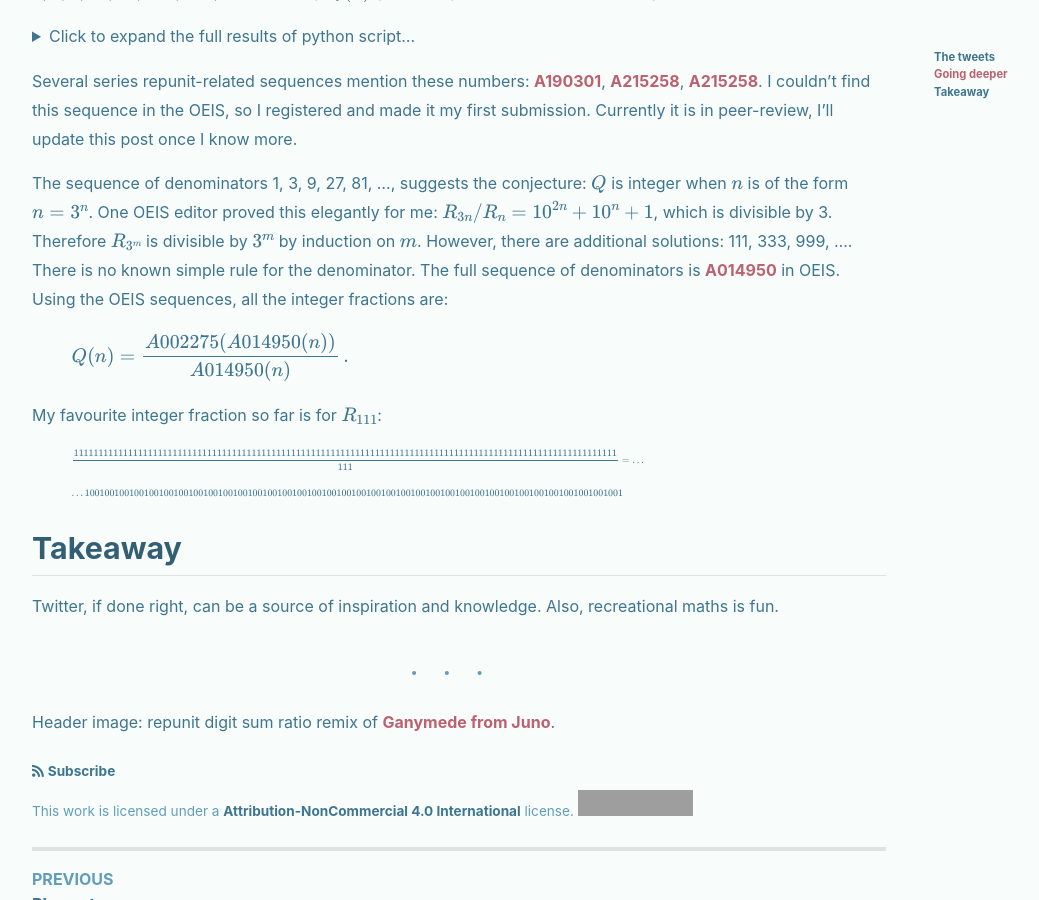
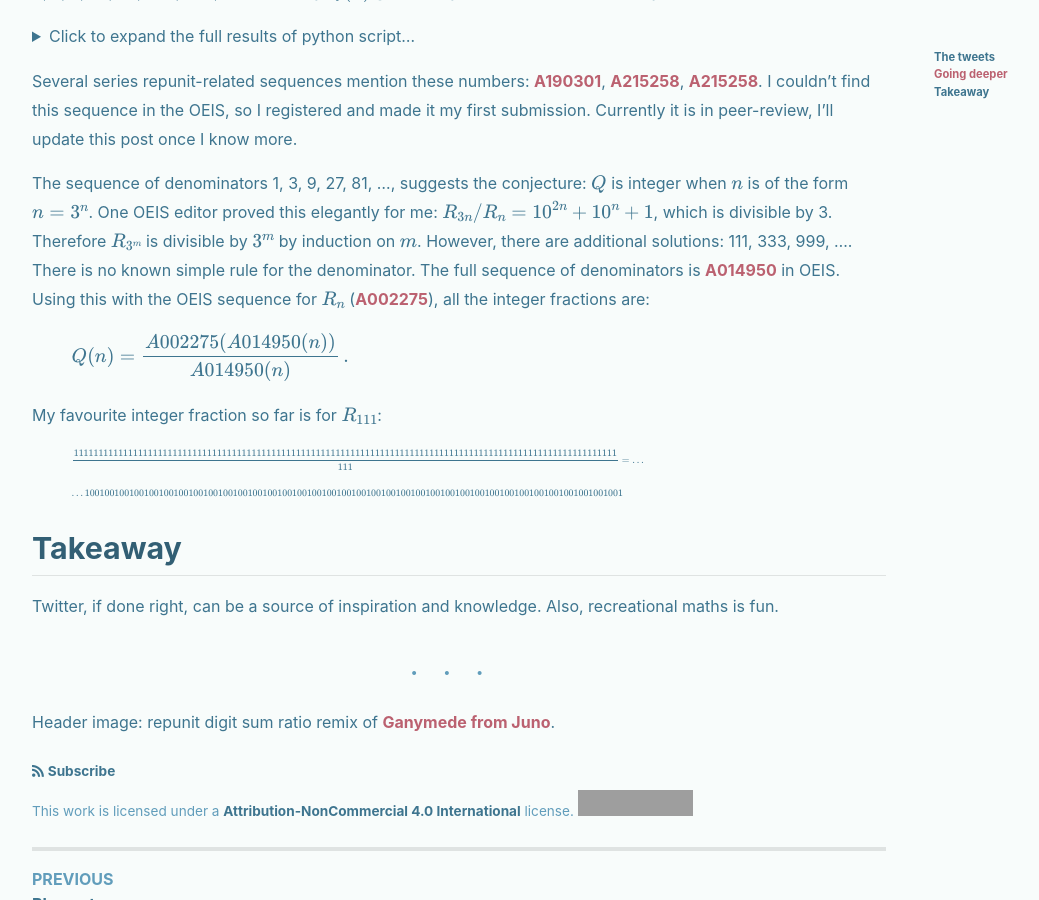
Before and after one commit to thomasburgess/thomasburgess.github.io, a Jekyll site: the page built from _posts/2021-06-20-repdigits.md, in a window 1280 px wide and 900 px high, scrolled down 2137 px. Shown: the whole window, without its empty margins (71-1110 px from the left). Built offline with Jekyll 4.4.1, drawn with Linux system fonts in a browser that asks for light colours; nearby versions of some CDN libraries; formulas are drawn with MathJax 3; comment, search, counter and statistics services are not loaded; grey boxes are pictures that could not be loaded.

```diff
--- a/_posts/2021-06-20-repdigits.md
+++ b/_posts/2021-06-20-repdigits.md
@@ -95,7 +95,7 @@
 
 Several series repunit-related sequences mention these numbers: [A190301](https://oeis.org/A190301),  [A215258](https://oeis.org/A190301), [A215258](https://oeis.org/A190301). I couldn't find this sequence in the OEIS, so I registered and made it my first submission. Currently it is in peer-review, I'll update this post once I know more.
 
-The sequence of denominators 1, 3, 9, 27, 81, ..., suggests the conjecture: $Q$ is integer when $n$ is of the form $n=3^n$. One OEIS editor proved this elegantly for me: $$R_{3n} / R_n = 10^{2n} + 10^n + 1$$, which is divisible by 3. Therefore $R_{3^m}$ is divisible by $3^m$ by induction on $m$. However, there are additional solutions: 111, 333, 999, .... There is no known simple rule for the denominator. The full sequence of denominators is [A014950](https://oeis.org/A014950) in OEIS. Using the OEIS sequences, all the integer fractions are:
+The sequence of denominators 1, 3, 9, 27, 81, ..., suggests the conjecture: $Q$ is integer when $n$ is of the form $n=3^n$. One OEIS editor proved this elegantly for me: $$R_{3n} / R_n = 10^{2n} + 10^n + 1$$, which is divisible by 3. Therefore $R_{3^m}$ is divisible by $3^m$ by induction on $m$. However, there are additional solutions: 111, 333, 999, .... There is no known simple rule for the denominator. The full sequence of denominators is [A014950](https://oeis.org/A014950) in OEIS. Using this with the OEIS sequence for $R_n$ ([A002275](https://oeis.org/A014950)), all the integer fractions are:
 \\[
   Q(n) = \frac{A002275(A014950(n))}{A014950(n)}\,.
 \\]
```
